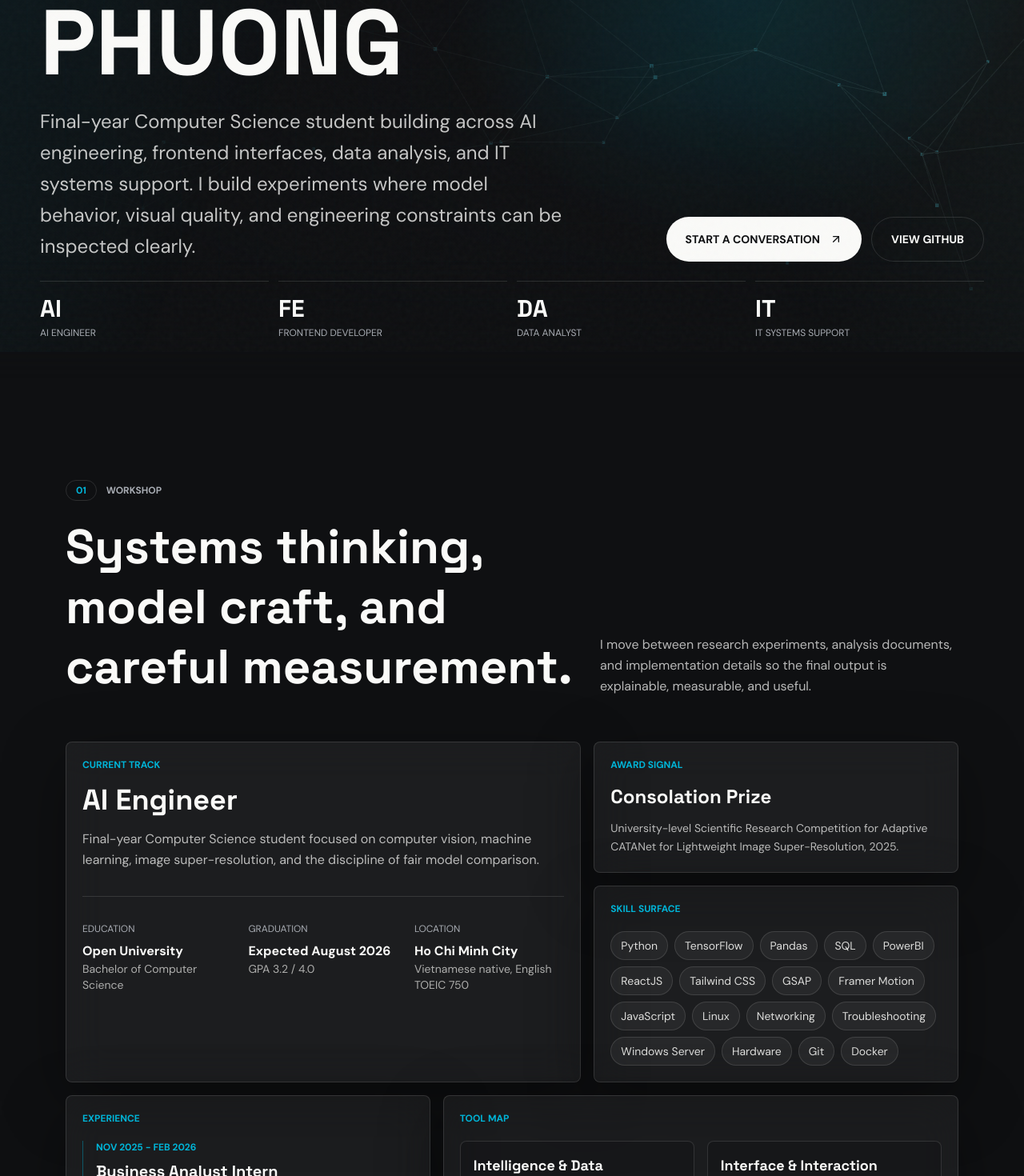
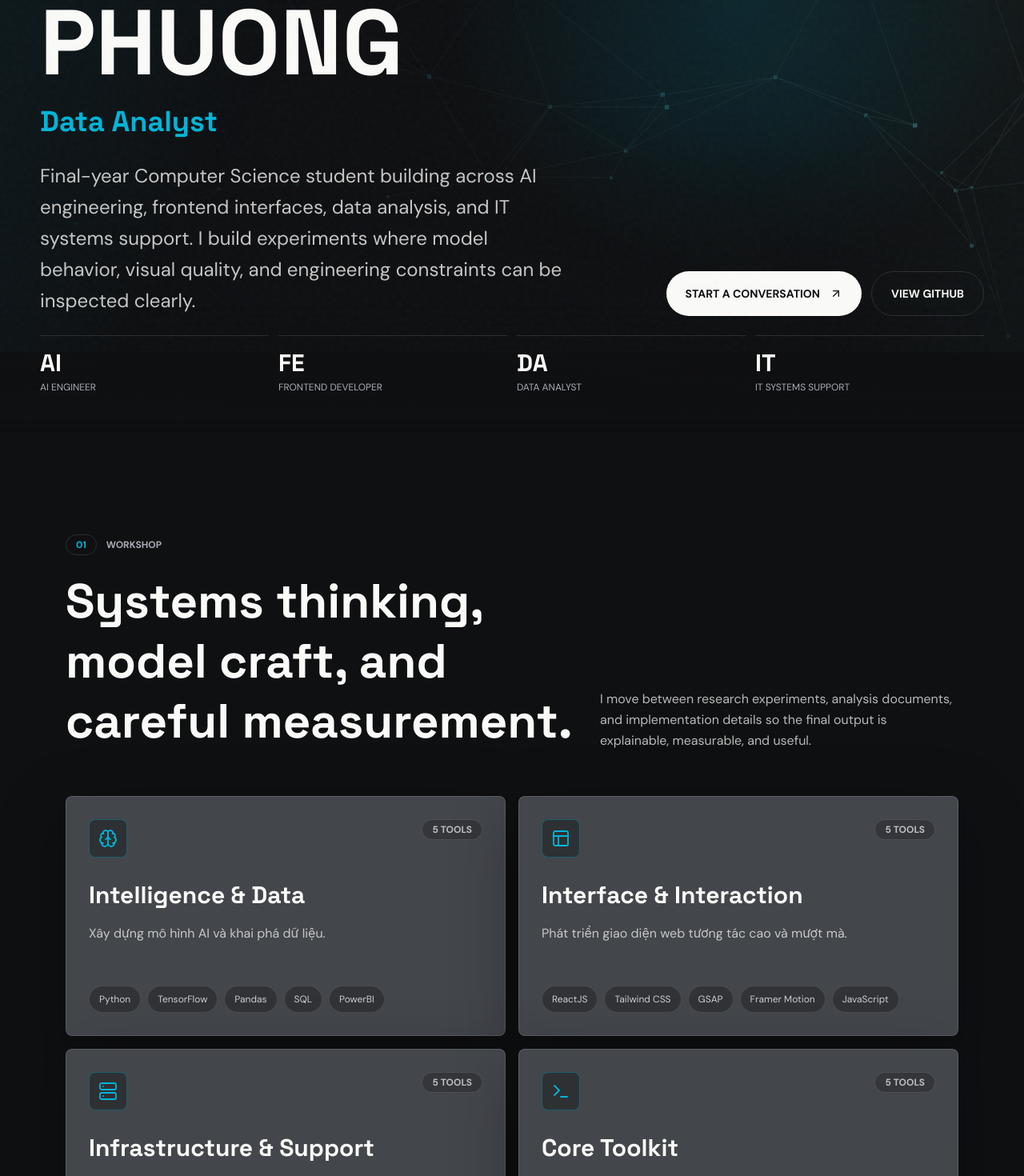
Before and after one commit to char704/Portfolio, a React (Vite) app: page / in a window 1280 px wide. Shown: the part 360-1830 px from the top of the page at 80% size. Built offline with nearby package versions, Linux system fonts and the light colour scheme.

Commit message:
Add hero role rotator and skill bento grid

```diff
--- a/src/features/about/AboutSection.jsx
+++ b/src/features/about/AboutSection.jsx
@@ -2,10 +2,8 @@ import ChapterLabel from '../../components/ui/ChapterLabel.jsx';
 import RevealText from '../../components/ui/RevealText.jsx';
 import ScrambleText from '../../components/ui/ScrambleText.jsx';
 import SectionShell from '../../components/ui/SectionShell.jsx';
-import { profile, skillGroups } from '../../data/profile.js';
+import { profileData } from '../../data/profile.js';
 import BentoCard from './BentoCard.jsx';
-import ExperienceTimeline from './ExperienceTimeline.jsx';
-import SkillOrbit from './SkillOrbit.jsx';
 
 export default function AboutSection() {
   return (
@@ -22,66 +20,16 @@ export default function AboutSection() {
         </RevealText>
       </div>
 
-      <div className="bento-grid grid gap-4 lg:grid-cols-12">
-        <BentoCard className="lg:col-span-7 lg:row-span-2">
-          <p className="text-xs font-bold uppercase text-accent">Current track</p>
-          <h3 className="mt-4 font-heading text-3xl font-bold text-milk sm:text-4xl">{profile.role}</h3>
-          <p className="mt-4 max-w-2xl text-base leading-relaxed text-milk/72">
-            Final-year Computer Science student focused on computer vision, machine learning, image super-resolution, and the discipline of fair model comparison.
-          </p>
-          <div className="mt-8 h-px w-full bg-line" />
-          <div className="mt-8 grid gap-5 sm:grid-cols-3">
-            <div>
-              <p className="text-xs uppercase text-muted">Education</p>
-              <p className="mt-2 font-bold text-milk">{profile.education.school}</p>
-              <p className="text-sm text-milk/66">{profile.education.degree}</p>
-            </div>
-            <div>
-              <p className="text-xs uppercase text-muted">Graduation</p>
-              <p className="mt-2 font-bold text-milk">{profile.education.graduation}</p>
-              <p className="text-sm text-milk/66">GPA {profile.education.gpa}</p>
-            </div>
-            <div>
-              <p className="text-xs uppercase text-muted">Location</p>
-              <p className="mt-2 font-bold text-milk">{profile.location}</p>
-              <p className="text-sm text-milk/66">Vietnamese native, English TOEIC 750</p>
-            </div>
-          </div>
-        </BentoCard>
-
-        <BentoCard className="lg:col-span-5">
-          <p className="text-xs font-bold uppercase text-accent">Award signal</p>
-          <h3 className="mt-4 font-heading text-2xl font-bold text-milk">{profile.award.title}</h3>
-          <p className="mt-3 text-sm leading-relaxed text-milk/72">
-            {profile.award.context} for {profile.award.project}, {profile.award.year}.
-          </p>
-        </BentoCard>
-
-        <BentoCard className="lg:col-span-5">
-          <p className="text-xs font-bold uppercase text-accent">Skill surface</p>
-          <div className="mt-5">
-            <SkillOrbit />
-          </div>
-        </BentoCard>
-
-        <BentoCard className="lg:col-span-5">
-          <p className="text-xs font-bold uppercase text-accent">Experience</p>
-          <div className="mt-5">
-            <ExperienceTimeline />
-          </div>
-        </BentoCard>
-
-        <BentoCard className="lg:col-span-7">
-          <p className="text-xs font-bold uppercase text-accent">Tool map</p>
-          <div className="mt-5 grid gap-4 sm:grid-cols-2">
-            {skillGroups.map((group) => (
-              <div key={group.title} className="rounded-[8px] border border-line bg-ink/34 p-4">
-                <h3 className="font-heading text-lg font-bold text-milk">{group.title}</h3>
-                <p className="mt-3 text-sm leading-relaxed text-milk/68">{group.items.join(' / ')}</p>
-              </div>
-            ))}
-          </div>
-        </BentoCard>
+      <div className="bento-grid grid grid-cols-1 gap-4 md:grid-cols-2">
+        {profileData.skills.map((skill) => (
+          <BentoCard
+            key={skill.id}
+            category={skill.category}
+            description={skill.description}
+            techs={skill.techs}
+            icon={skill.icon}
+          />
+        ))}
       </div>
     </SectionShell>
   );
--- a/src/features/about/BentoCard.jsx
+++ b/src/features/about/BentoCard.jsx
@@ -1,10 +1,19 @@
 import { motion, useMotionValue, useSpring, useTransform } from 'framer-motion';
+import { Brain, Layout, Server, Terminal } from 'lucide-react';
 
-export default function BentoCard({ className = '', children }) {
+const icons = {
+  Brain,
+  Layout,
+  Server,
+  Terminal,
+};
+
+export default function BentoCard({ category, description, techs = [], icon = 'Terminal', className = '' }) {
   const x = useMotionValue(0);
   const y = useMotionValue(0);
-  const rotateX = useSpring(useTransform(y, [-0.5, 0.5], [8, -8]), { stiffness: 240, damping: 22 });
-  const rotateY = useSpring(useTransform(x, [-0.5, 0.5], [-8, 8]), { stiffness: 240, damping: 22 });
+  const rotateX = useSpring(useTransform(y, [-0.5, 0.5], [6, -6]), { stiffness: 240, damping: 22 });
+  const rotateY = useSpring(useTransform(x, [-0.5, 0.5], [-6, 6]), { stiffness: 240, damping: 22 });
+  const Icon = icons[icon] ?? Terminal;
 
   const handleMove = (event) => {
     const rect = event.currentTarget.getBoundingClientRect();
@@ -22,9 +31,29 @@ export default function BentoCard({ className = '', children }) {
       onPointerMove={handleMove}
       onPointerLeave={reset}
       style={{ rotateX, rotateY, transformStyle: 'preserve-3d' }}
-      className={`rounded-[8px] border border-line bg-milk/[0.055] p-5 shadow-card backdrop-blur-xl transition-colors hover:border-accent/55 ${className}`}
+      className={`group flex min-h-[300px] flex-col justify-between overflow-hidden rounded-[8px] border border-line bg-surface p-6 shadow-card transition-colors hover:border-accent/60 sm:p-7 ${className}`}
     >
-      {children}
+      <div>
+        <div className="flex items-start justify-between gap-4">
+          <div className="grid h-12 w-12 shrink-0 place-items-center rounded-[8px] border border-accent/35 bg-ink/38 text-accent transition-colors group-hover:border-accent/70 group-hover:bg-accent/10">
+            <Icon size={24} strokeWidth={1.8} aria-hidden="true" />
+          </div>
+          <span className="rounded-full border border-milk/12 bg-ink/28 px-3 py-1 text-xs font-bold uppercase text-milk/70">
+            {techs.length} tools
+          </span>
+        </div>
+
+        <h3 className="mt-7 font-heading text-2xl font-bold leading-tight text-milk sm:text-3xl">{category}</h3>
+        <p className="mt-4 text-base leading-relaxed text-milk/72">{description}</p>
+      </div>
+
+      <div className="mt-9 flex flex-wrap gap-2">
+        {techs.map((tech) => (
+          <span key={tech} className="rounded-full border border-milk/12 bg-ink/34 px-3 py-2 text-xs text-milk/78">
+            {tech}
+          </span>
+        ))}
+      </div>
     </motion.article>
   );
 }
--- a/src/features/hero/HeroSection.jsx
+++ b/src/features/hero/HeroSection.jsx
@@ -1,7 +1,8 @@
-import { lazy, Suspense, useRef } from 'react';
+import { lazy, Suspense, useEffect, useRef, useState } from 'react';
+import { AnimatePresence, motion } from 'framer-motion';
 import gsap from 'gsap';
 import MagneticButton from '../../components/ui/MagneticButton.jsx';
-import { profile } from '../../data/profile.js';
+import { profile, profileData } from '../../data/profile.js';
 import { useGsapContext } from '../../hooks/useGsapContext.js';
 import { splitChars } from '../../utils/format.js';
 import HeroMetrics from './HeroMetrics.jsx';
@@ -10,7 +11,17 @@ const HeroVisual = lazy(() => import('./HeroVisual.jsx'));
 
 export default function HeroSection() {
   const scope = useRef(null);
+  const [roleIndex, setRoleIndex] = useState(0);
+  const roles = profileData.roles;
   const nameParts = profile.name.toUpperCase().split(' ');
+
+  useEffect(() => {
+    const intervalId = window.setInterval(() => {
+      setRoleIndex((currentIndex) => (currentIndex + 1) % roles.length);
+    }, 2500);
+
+    return () => window.clearInterval(intervalId);
+  }, [roles.length]);
 
   useGsapContext(scope, () => {
     const timeline = gsap.timeline({ defaults: { ease: 'power3.out' } });
@@ -67,6 +78,20 @@ export default function HeroSection() {
               </span>
             ))}
           </h1>
+          <div className="hero-copy mt-6 h-9 overflow-hidden font-heading text-2xl font-bold text-accent sm:h-11 sm:text-4xl">
+            <AnimatePresence mode="wait">
+              <motion.div
+                key={roles[roleIndex]}
+                initial={{ y: 20, opacity: 0 }}
+                animate={{ y: 0, opacity: 1 }}
+                exit={{ y: -20, opacity: 0 }}
+                transition={{ duration: 0.42, ease: [0.22, 1, 0.36, 1] }}
+                aria-live="polite"
+              >
+                {roles[roleIndex]}
+              </motion.div>
+            </AnimatePresence>
+          </div>
         </div>
 
         <div className="grid gap-8 lg:grid-cols-[1fr_0.75fr] lg:items-end">
```
